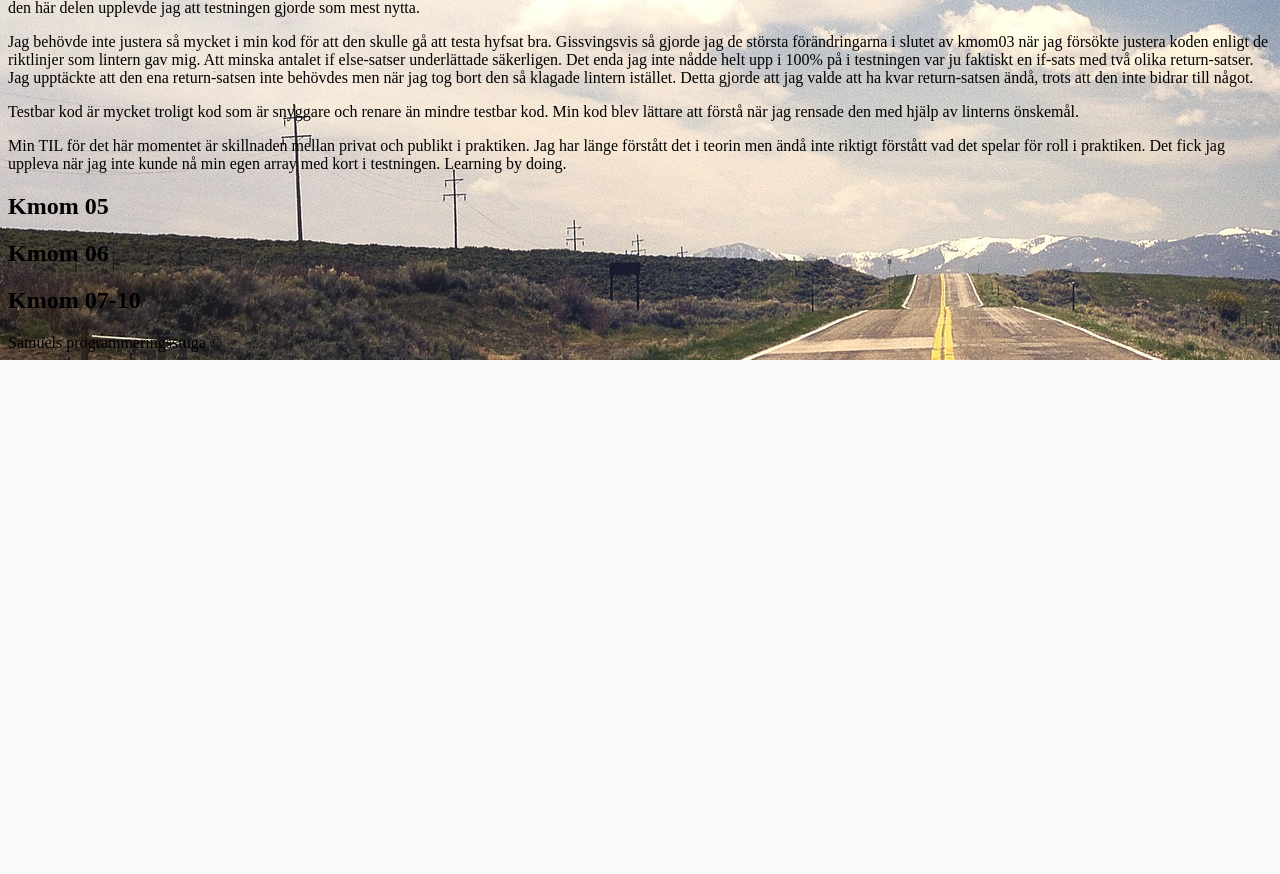
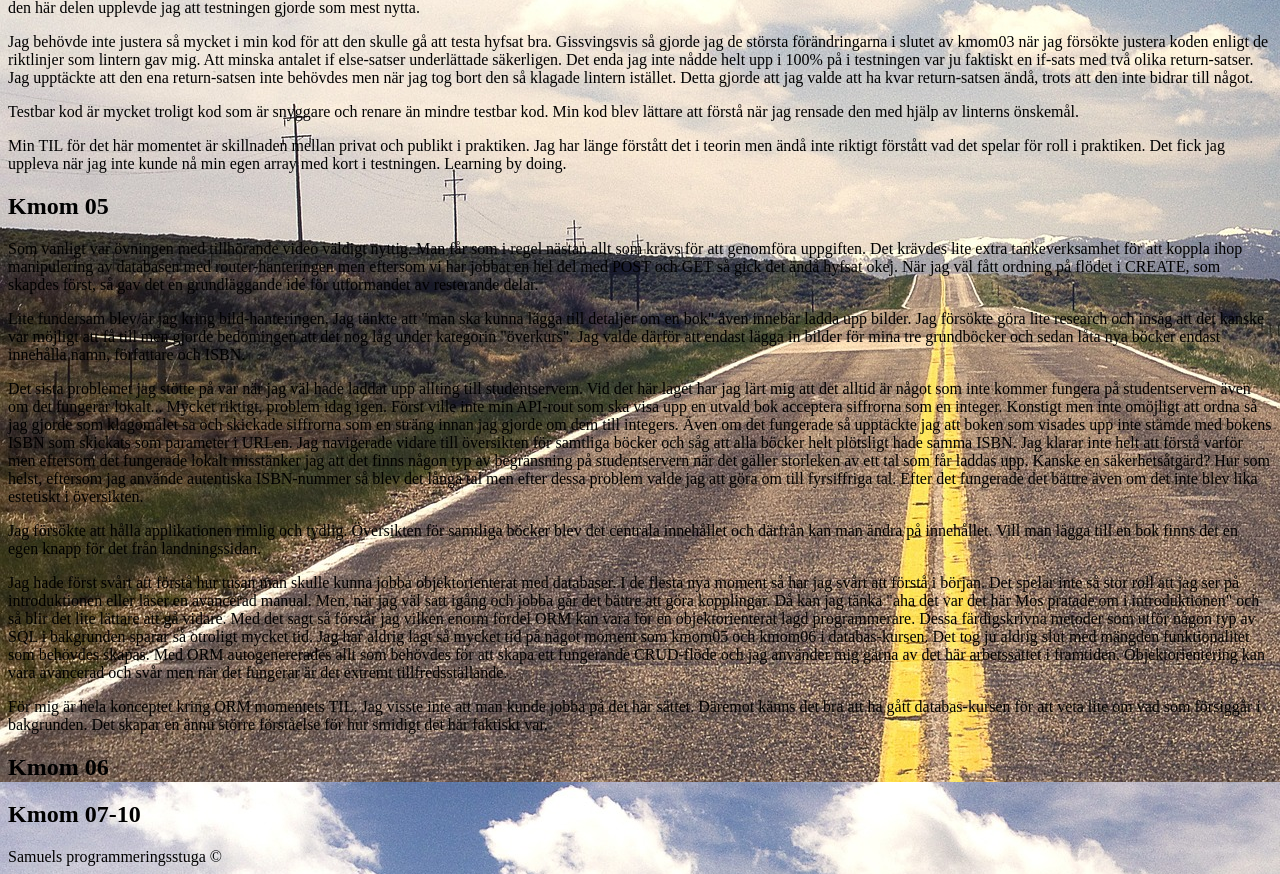
Before and after one commit to elstarkov/mvc, a Symfony app: template templates/report.html.twig in a window 1280 px wide. Shown: the part 1778-2652 px from the top of the page. Before the commit the page ends 2138 px from the top, so only its background shows below. Run offline with Twig, Linux system fonts and the light colour scheme; the template is opened without the code that fills it, so the values that code supplies are empty; some libraries are stand-ins or nearby versions.

Commit message:
Report kmom05.

```diff
--- a/templates/report.html.twig
+++ b/templates/report.html.twig
@@ -167,6 +167,43 @@
     <section>
         <section id="kmom05">
         <h2>Kmom 05</h2>
+        <p>
+            Som vanligt var övningen med tillhörande video väldigt nyttig. Man får som i regel nästan allt som krävs för att genomföra uppgiften. Det krävdes lite extra
+            tankeverksamhet för att koppla ihop manipulering av databasen med router-hanteringen men eftersom vi har jobbat en hel del med POST och GET så gick det ändå
+            hyfsat okej. När jag väl fått ordning på flödet i CREATE, som skapdes först, så gav det en grundläggande idé för utformandet av resterande delar.
+        </p>
+        <p>
+            Lite fundersam blev/är jag kring bild-hanteringen. Jag tänkte att "man ska kunna lägga till detaljer om en bok" även innebär ladda upp bilder. Jag försökte
+            göra lite research och insåg att det kanske var möjligt att få till men gjorde bedömingen att det nog låg under kategorin "överkurs". Jag valde därför att
+            endast lägga in bilder för mina tre grundböcker och sedan låta nya böcker endast innehålla namn, författare och ISBN.
+        </p>
+        <p>
+            Det sista problemet jag stötte på var när jag väl hade laddat upp allting till studentservern. Vid det här laget har jag lärt mig att det alltid är något
+            som inte kommer fungera på studentservern även om det fungerar lokalt... Mycket riktigt, problem idag igen. Först ville inte min API-rout som ska visa
+            upp en utvald bok acceptera siffrorna som en integer. Konstigt men inte omöjligt att ordna så jag gjorde som klagomålet sa och skickade siffrorna som en sträng
+            innan jag gjorde om dem till integers. Även om det fungerade så upptäckte jag att boken som visades upp inte stämde med bokens ISBN som skickats som parameter
+            i URLen. Jag navigerade vidare till översikten för samtliga böcker och såg att alla böcker helt plötsligt hade samma ISBN. Jag klarar inte helt att förstå
+            varför men eftersom det fungerade lokalt misstänker jag att det finns någon typ av begränsning på studentservern när det gäller storleken av ett tal som
+            får laddas upp. Kanske en säkerhetsåtgärd? Hur som helst, eftersom jag använde autentiska ISBN-nummer så blev det långa tal men efter dessa problem valde jag
+            att göra om till fyrsiffriga tal. Efter det fungerade det bättre även om det inte blev lika estetiskt i översikten.
+        </p>
+        <p>
+            Jag försökte att hålla applikationen rimlig och tydlig. Översikten för samtliga böcker blev det centrala innehållet och därfrån kan man ändra på innehållet.
+            Vill man lägga till en bok finns det en egen knapp för det från landningssidan.
+        </p>
+        <p>
+            Jag hade först svårt att förstå hur tusan man skulle kunna jobba objektorienterat med databaser. I de flesta nya moment så har jag svårt att förstå i början.
+            Det spelar inte så stor roll att jag ser på introduktionen eller läser en avancerad manual. Men, när jag väl satt igång och jobba går det bättre att göra
+            kopplingar. Då kan jag tänka "aha det var det här Mos pratade om i introduktionen" och så blir det lite lättare att gå vidare. Med det sagt så förstår jag
+            vilken enorm fördel ORM kan vara för en objektorienterat lagd programmerare. Dessa färdigskrivna metoder som utför någon typ av SQL i bakgrunden sparar
+            så otroligt mycket tid. Jag har aldrig lagt så mycket tid på något moment som kmom05 och kmom06 i databas-kursen. Det tog ju aldrig slut med mängden
+            funktionalitet som behövdes skapas. Med ORM autogenererades allt som behövdes för att skapa ett fungerande CRUD-flöde och jag använder mig gärna av
+            det här arbetssättet i framtiden. Objektorientering kan vara avancerad och svår men när det fungerar är det extremt tillfredsställande.
+        </p>
+        <p>
+            För mig är hela konceptet kring ORM momentets TIL. Jag visste inte att man kunde jobba på det här sättet. Däremot känns det bra att ha gått databas-kursen
+            för att veta lite om vad som försiggår i bakgrunden. Det skapar en ännu större förståelse för hur smidigt det här faktiskt var.
+        </p>
     </section>
 
     <section>
```
